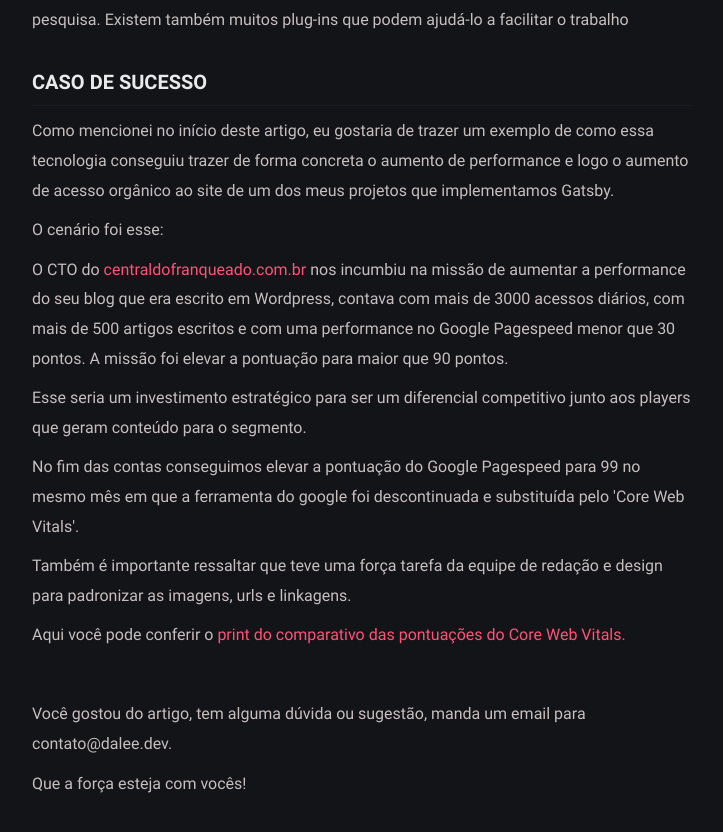
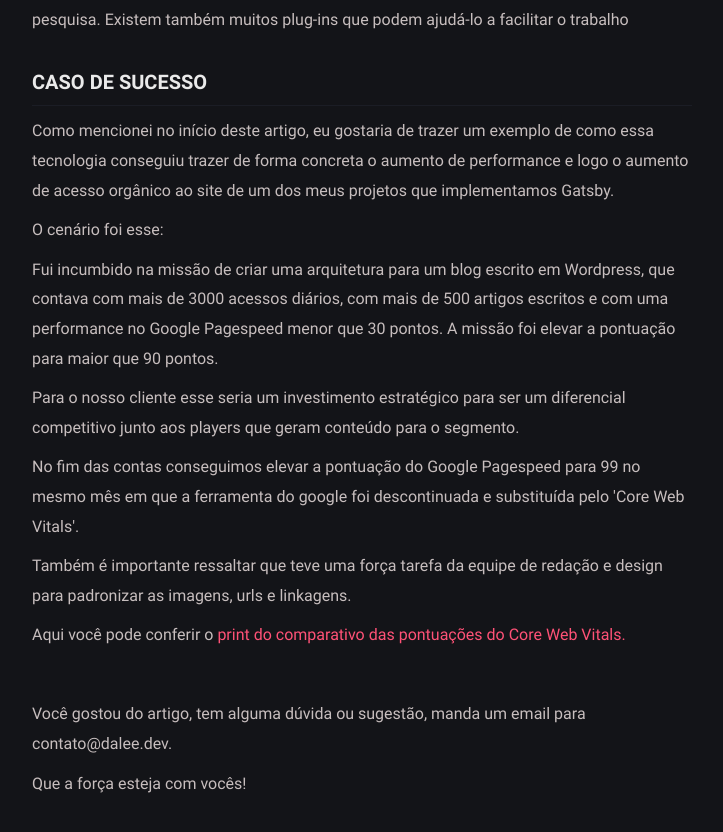
Before and after one commit to f0rmig4/f0rmig4.github.io, a Jekyll site: the page built from _posts/2021-05-14-leve-sua-aplicacao-web-em-outro-nivel-com-gatsby.html, in a window 1280 px wide and 900 px high, scrolled down 3197 px. Shown: the top 832 px of the window, without its empty margins (278-1001 px from the left). Built offline with Jekyll 4.4.1, drawn with Linux system fonts in a browser that asks for light colours.

Commit message:
Update post

```diff
--- a/_posts/2021-05-14-leve-sua-aplicacao-web-em-outro-nivel-com-gatsby.html
+++ b/_posts/2021-05-14-leve-sua-aplicacao-web-em-outro-nivel-com-gatsby.html
@@ -105,11 +105,10 @@ description: Neste artigo irei abordar algumas noções básicas do framework, c
       de forma concreta o aumento de performance e logo o aumento de acesso orgânico ao site de um dos meus projetos que
       implementamos Gatsby.</p>
     <p>O cenário foi esse:</p>
-    <p>O CTO do <a href="https://centraldofranqueado.com.br/" target="_blanck">centraldofranqueado.com.br</a> nos
-      incumbiu na missão de aumentar a performance do seu blog que era escrito
-      em Wordpress, contava com mais de 3000 acessos diários, com mais de 500 artigos escritos e com uma performance no
+    <p>Fui incumbido na missão de criar uma arquitetura para um blog escrito
+      em Wordpress, que contava com mais de 3000 acessos diários, com mais de 500 artigos escritos e com uma performance no
       Google Pagespeed menor que 30 pontos. A missão foi elevar a pontuação para maior que 90 pontos.</p>
-    <p>Esse seria um investimento estratégico para ser um diferencial competitivo junto aos players que geram conteúdo
+    <p>Para o nosso cliente esse seria um investimento estratégico para ser um diferencial competitivo junto aos players que geram conteúdo
       para o segmento.</p>
     <p>No fim das contas conseguimos elevar a pontuação do Google Pagespeed para 99 no mesmo mês em que a ferramenta do
       google foi descontinuada e substituída pelo 'Core Web Vitals'.</p>
```
